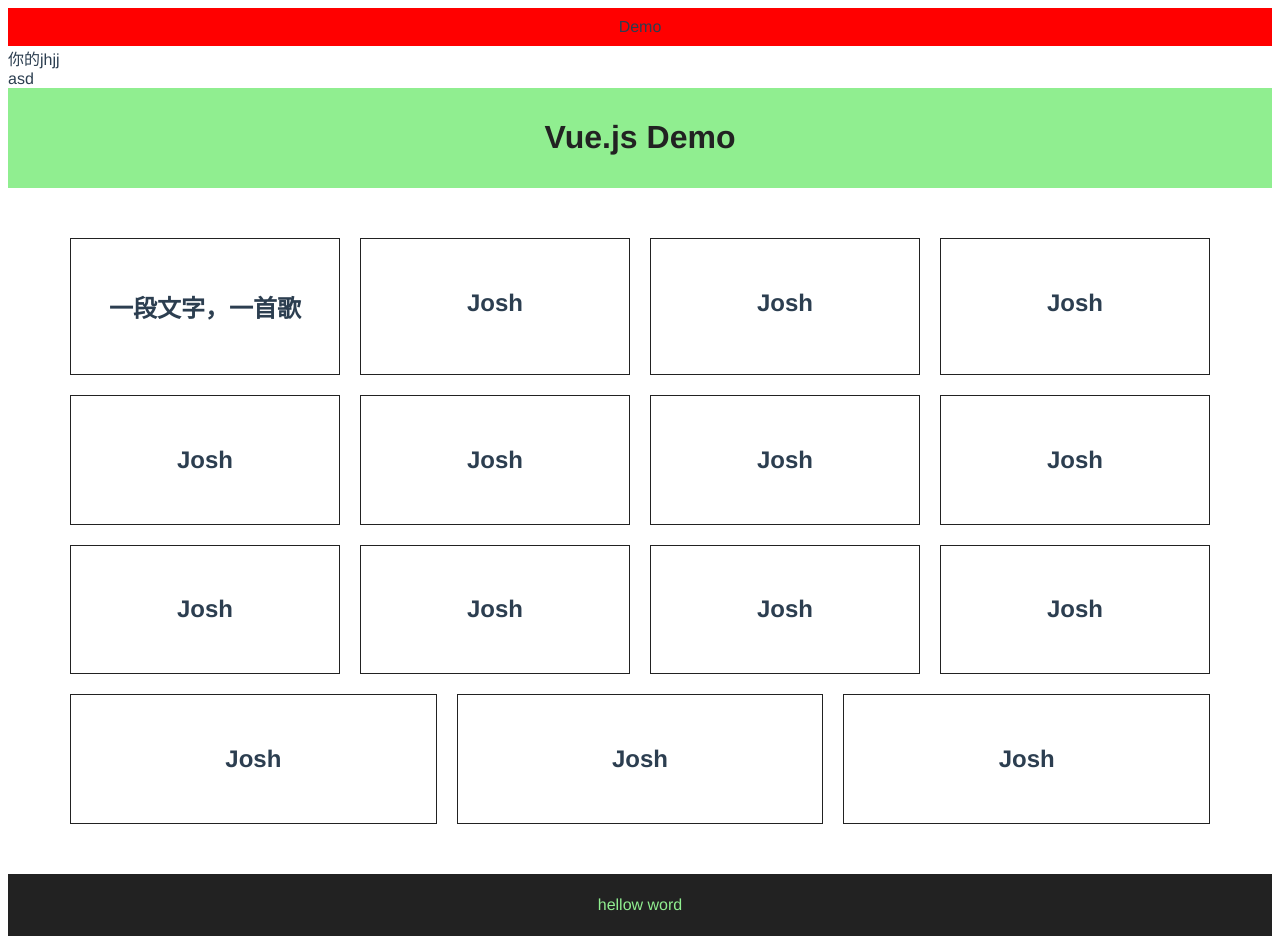
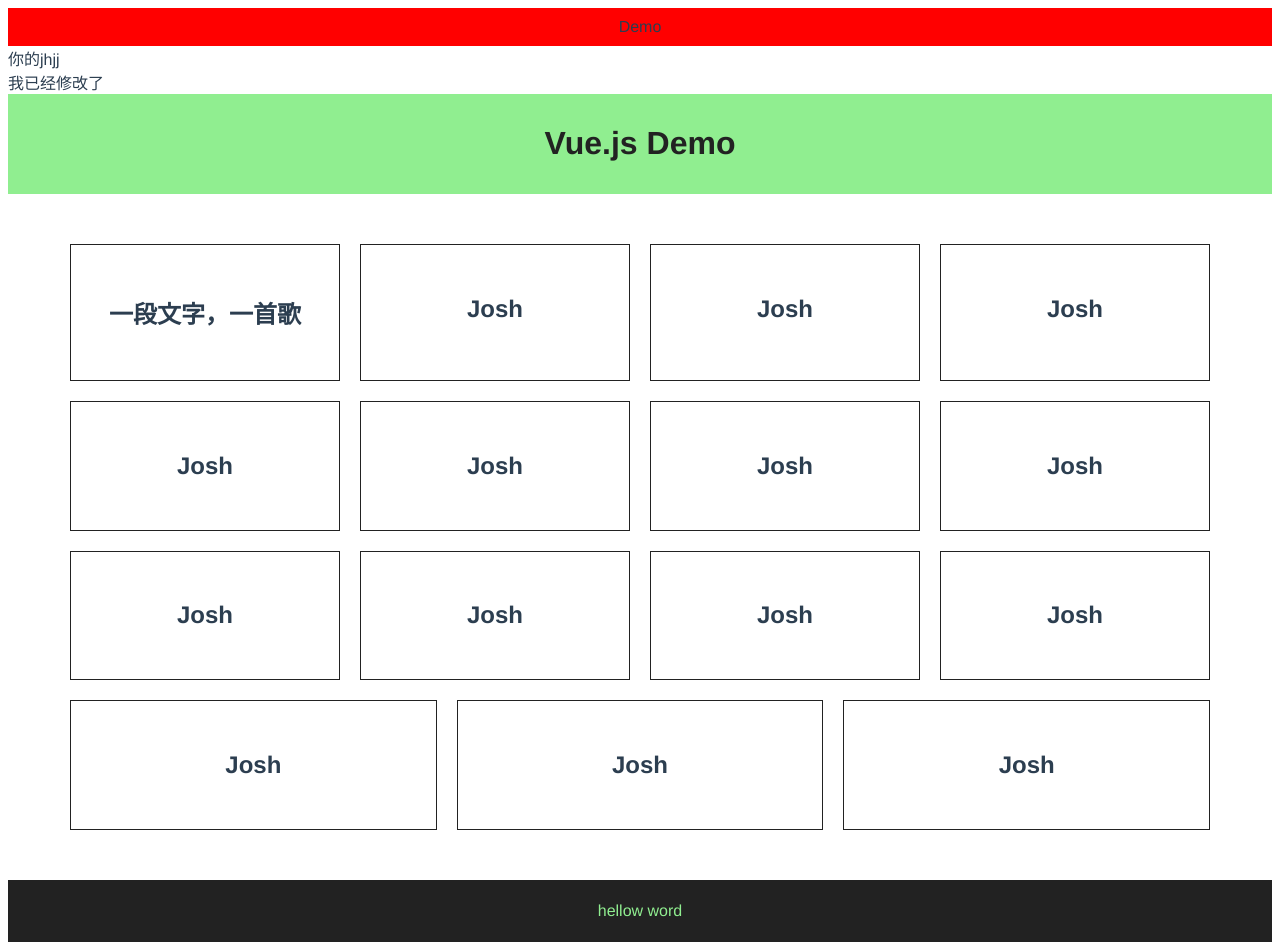
Before and after one commit to 601460003/Vue-FlexDemo, a Vue app: page / in a window 1280 px wide. Built offline with nearby package versions, Linux system fonts and the light colour scheme.

Commit message:
第四次：我修改了DVI的内容

```diff
--- a/src/App.vue
+++ b/src/App.vue
@@ -2,7 +2,7 @@
   <div id="app">
     <router-view/>
     <div>你的jhjj</div>
-    <div>asd </div>
+    <div>我已经修改了</div>
     <app-header></app-header>
     <users></users>
     <app-footer></app-footer>
```
